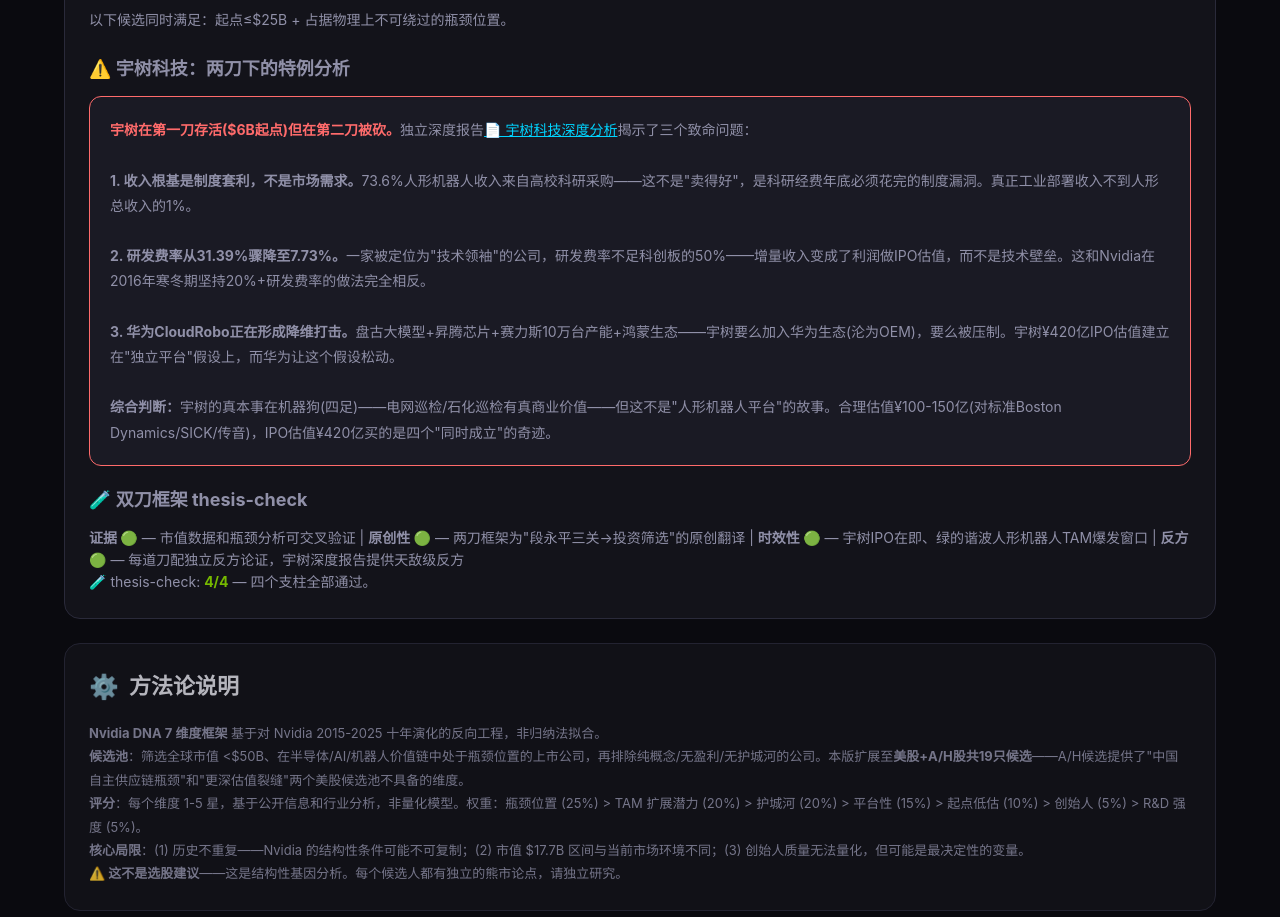
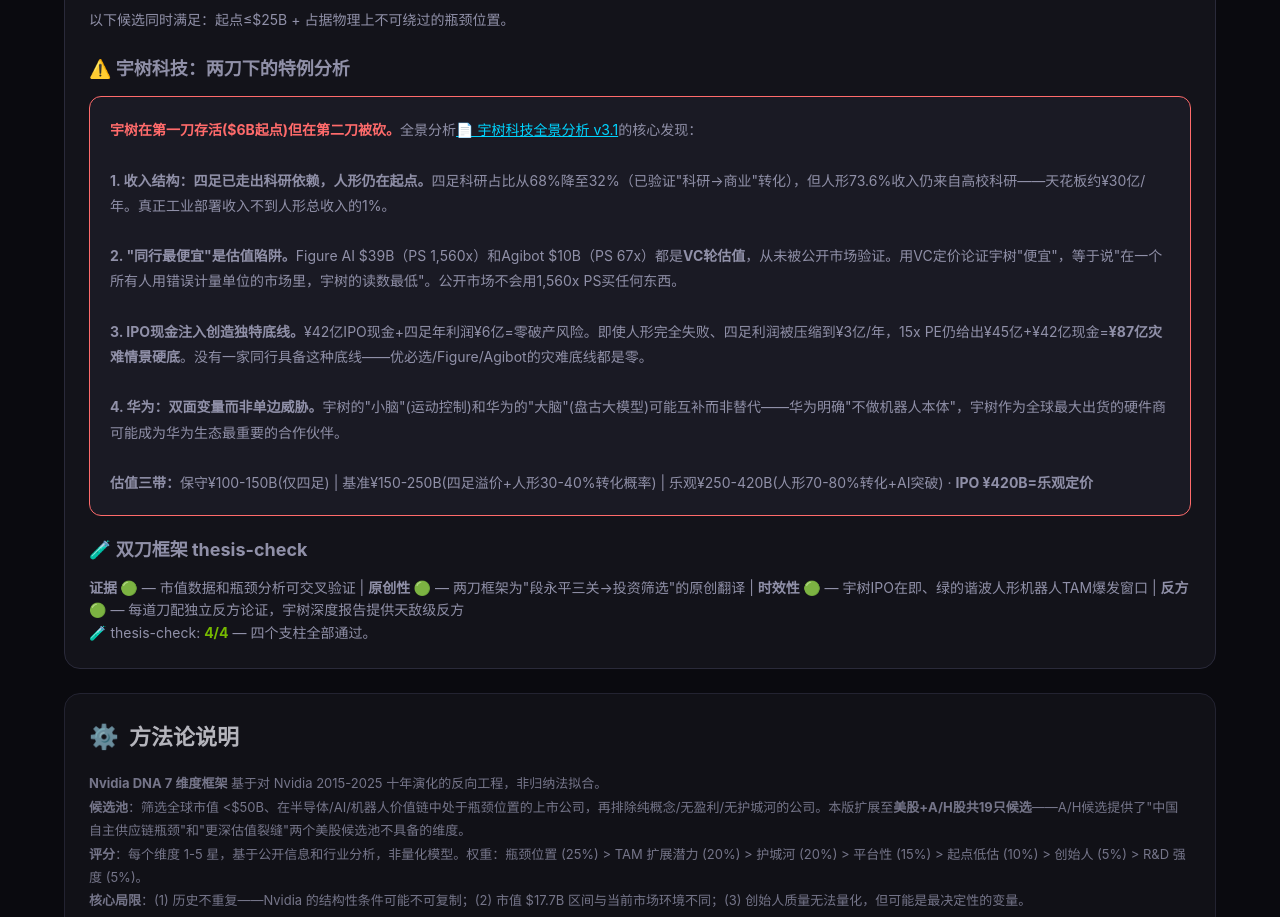
Before and after one commit to jasoneip01-pixel/next-nvidia, a plain HTML site: page index.html in a window 1280 px wide. Shown: the part 6432-7349 px from the top of the page. Drawn offline with nearby package versions, Linux system fonts and the light colour scheme.

Commit message:
refine(unitree): 吸收v3.1全景分析 — 三带估值+¥87B底线+华为双面+同行估值陷阱

```diff
--- a/index.html
+++ b/index.html
@@ -375,11 +375,12 @@
   <h3 style="margin-top:24px;">⚠️ 宇树科技：两刀下的特例分析</h3>
   <div style="background:var(--surface2);border:1px solid var(--warn);border-radius:12px;padding:20px;margin-top:12px;">
     <p style="font-size:14px;color:var(--text2);line-height:1.8;">
-      <b style="color:var(--warn);">宇树在第一刀存活($6B起点)但在第二刀被砍。</b>独立深度报告<a href="https://www.feishu.cn/docx/Ar4pdc5dqo5erOxmTeRc7JoDn1g" style="color:var(--accent);" target="_blank">📄 宇树科技深度分析</a>揭示了三个致命问题：<br><br>
-      <b>1. 收入根基是制度套利，不是市场需求。</b>73.6%人形机器人收入来自高校科研采购——这不是"卖得好"，是科研经费年底必须花完的制度漏洞。真正工业部署收入不到人形总收入的1%。<br><br>
-      <b>2. 研发费率从31.39%骤降至7.73%。</b>一家被定位为"技术领袖"的公司，研发费率不足科创板的50%——增量收入变成了利润做IPO估值，而不是技术壁垒。这和Nvidia在2016年寒冬期坚持20%+研发费率的做法完全相反。<br><br>
-      <b>3. 华为CloudRobo正在形成降维打击。</b>盘古大模型+昇腾芯片+赛力斯10万台产能+鸿蒙生态——宇树要么加入华为生态(沦为OEM)，要么被压制。宇树¥420亿IPO估值建立在"独立平台"假设上，而华为让这个假设松动。<br><br>
-      <b>综合判断：</b>宇树的真本事在机器狗(四足)——电网巡检/石化巡检有真商业价值——但这不是"人形机器人平台"的故事。合理估值¥100-150亿(对标准Boston Dynamics/SICK/传音)，IPO估值¥420亿买的是四个"同时成立"的奇迹。
+      <b style="color:var(--warn);">宇树在第一刀存活($6B起点)但在第二刀被砍。</b>全景分析<a href="https://my.feishu.cn/docx/JrkWdIZogoEyWSxYlQUc60XNngh" style="color:var(--accent);" target="_blank">📄 宇树科技全景分析 v3.1</a>的核心发现：<br><br>
+      <b>1. 收入结构：四足已走出科研依赖，人形仍在起点。</b>四足科研占比从68%降至32%（已验证"科研→商业"转化），但人形73.6%收入仍来自高校科研——天花板约¥30亿/年。真正工业部署收入不到人形总收入的1%。<br><br>
+      <b>2. "同行最便宜"是估值陷阱。</b>Figure AI $39B（PS 1,560x）和Agibot $10B（PS 67x）都是<b>VC轮估值</b>，从未被公开市场验证。用VC定价论证宇树"便宜"，等于说"在一个所有人用错误计量单位的市场里，宇树的读数最低"。公开市场不会用1,560x PS买任何东西。<br><br>
+      <b>3. IPO现金注入创造独特底线。</b>¥42亿IPO现金+四足年利润¥6亿=零破产风险。即使人形完全失败、四足利润被压缩到¥3亿/年，15x PE仍给出¥45亿+¥42亿现金=<b>¥87亿灾难情景硬底</b>。没有一家同行具备这种底线——优必选/Figure/Agibot的灾难底线都是零。<br><br>
+      <b>4. 华为：双面变量而非单边威胁。</b>宇树的"小脑"(运动控制)和华为的"大脑"(盘古大模型)可能互补而非替代——华为明确"不做机器人本体"，宇树作为全球最大出货的硬件商可能成为华为生态最重要的合作伙伴。<br><br>
+      <b>估值三带：</b>保守¥100-150B(仅四足) | 基准¥150-250B(四足溢价+人形30-40%转化概率) | 乐观¥250-420B(人形70-80%转化+AI突破) · <b>IPO ¥420B=乐观定价</b>
     </p>
   </div>
 
@@ -524,9 +525,9 @@
   {
     ticker:'IPO-YUSH', name:'宇树科技 (2026 IPO)', mcap:6, sector:'人形机器人', market:'🇨🇳',
     scores: { moat:2, tam:5, bottleneck:3, platform:2, undervalued:1, founder:4, rd:2 },
-    thesis: '⚠️ 独立深度报告已出(详见碰撞分析)。真本事在机器狗(四足)，不在人形。73.6%人形收入来自高校科研(制度套利)。研发费率从31.39%骤降至7.73%——公司选择把增量收入变利润支撑IPO估值，而非变技术壁垒。机器狗在电网/石化巡检有真商业价值，但¥420亿IPO估值买的是"具身智能平台"故事，不是"硬件制造商"现实。',
-    risk: '核心风险不是技术是制度——60%+收入依赖科研经费管理漏洞。华为CloudRobo生态(盘古大模型+昇腾芯片+10万台产能)正在形成降维打击。关联交易脉冲+存货暴增+研发骤降三重财务红色信号。IPO估值隐含四个"同时成立"假设，全部满足概率极低。',
-    deepdive: 'https://www.feishu.cn/docx/Ar4pdc5dqo5erOxmTeRc7JoDn1g',
+    thesis: '⚠️ v3.1全景报告(详见下方分析)。真本事在机器狗——四足已验证"科研→商业"转化(科研占比68%→32%)。人形运动控制世界级(10m/s纪录/后空翻/跑酷)，但AI大脑缺失+产品错位(H1贵但手不行/G1便宜但不能用)。73.6%人形收入=高校科研采购。关键底线：¥42亿IPO现金+四足¥6亿年利润=¥87亿灾难情景硬底(零破产风险，同行无一具备)。估值三带：保守¥100-150B/基准¥150-250B/乐观¥250-420B(IPO=乐观定价)。',
+    risk: '核心不确定性：60%收入依赖科研经费(天花板约¥30亿/年)。华为双面可能：既可形成生态挤压也可合作(宇树小脑+华为大脑互补)。"同行最便宜"论点不成立——Figure/Agibot估值是VC定价(未经验证)，公开市场不会用1,560x PS。产品错位(H1手弱/G1续航短/R1不能走路)需H2修正，但H2未量产。',
+    deepdive: 'https://my.feishu.cn/docx/JrkWdIZogoEyWSxYlQUc60XNngh',
   },
   {
     ticker:'IPO-MINI', name:'MiniMax (2026 IPO)', mcap:33, sector:'大模型', market:'🇨🇳',
```
